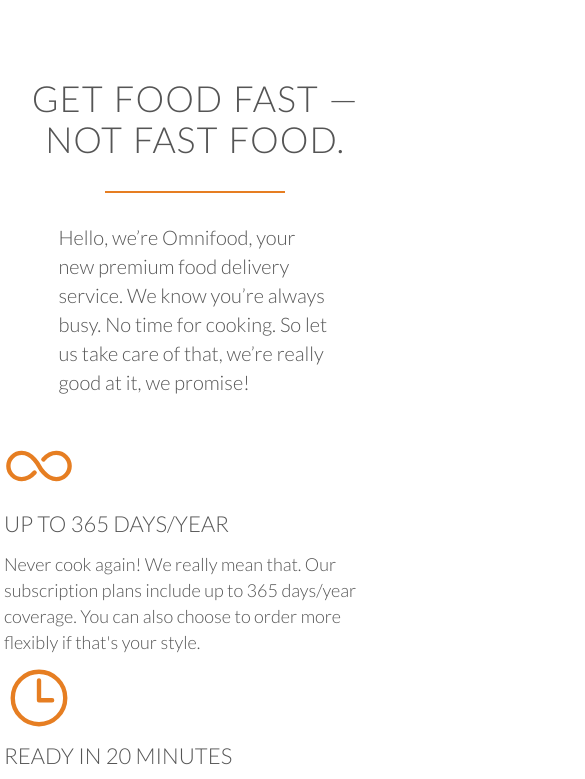
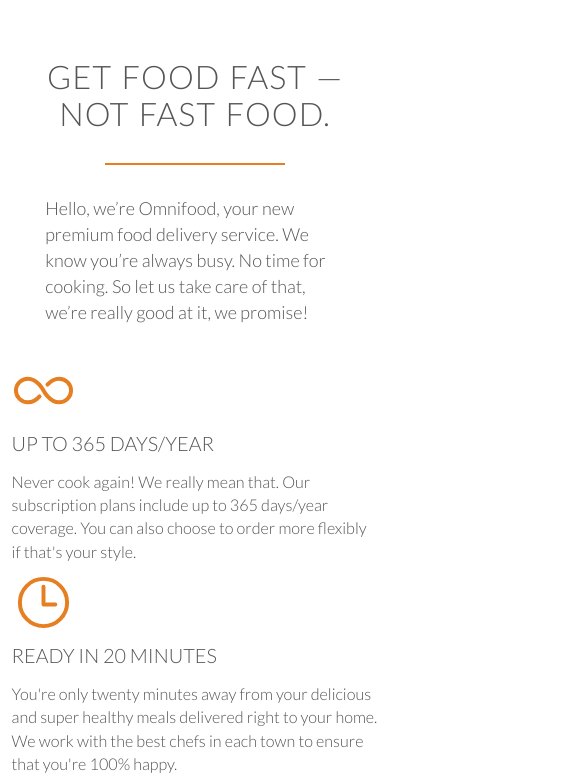
Before and after one commit to Greaver123/Omnifood, a website: page index.html in a window 390 px wide. Shown: the part 846-1625 px from the top of the page, 585 px wide, since content can reach past the window. Drawn offline with nearby package versions, Linux system fonts and the light colour scheme; files whose address does not match are found by name.

Commit message:
57. Making the webpage responsive - Part 1

```diff
--- /dev/null
+++ b/assets/css/queries.css
@@ -0,0 +1,41 @@
+/* big tablets to 1200px
+(widths smaller than the 1140px */
+@media only screen and (max-width: 1200px) {
+  .hero-text-box {
+    position: absolute;
+    width: 100%;
+    padding: 0 2%;
+  }
+
+  .row {
+    padding: 0 2%;
+  }
+}
+
+/* Small tablets to big tablets: from 768 to 1023px */
+@media only screen and (max-width: 1023px) {
+  body {
+    font-size: 18px;
+  }
+
+  section {
+    padding: 60px 0;
+  }
+
+  .long-copy {
+    width: 80%;
+    margin-left: 10%;
+  }
+}
+
+/* Small phones to small tablets: from 481 to 767px */
+@media only screen and (max-width: 1023px) {
+}
+
+/* Small phones to small tablets: from 481 to 767px */
+@media only screen and (max-width: 767px) {
+}
+
+/* Small phones: from 0 to 480px */
+@media only screen and (max-width: 480px) {
+}
--- a/index.html
+++ b/index.html
@@ -8,6 +8,8 @@
     <link rel='stylesheet' href="./node_modules/normalize.css/normalize.css" />
     <link rel="stylesheet" href='/vendors//css//grid.css' />
     <link rel='stylesheet' href="./assets/css/style.css" />
+    <link rel='stylesheet' href="./assets/css/queries.css" />
+
     <link rel="preconnect" href="https://fonts.gstatic.com">
     <link rel="stylesheet"
         href="https://fonts.googleapis.com/css2?family=Lato:ital,wght@0,100;0,300;0,400;1,300&display=swap">
```
